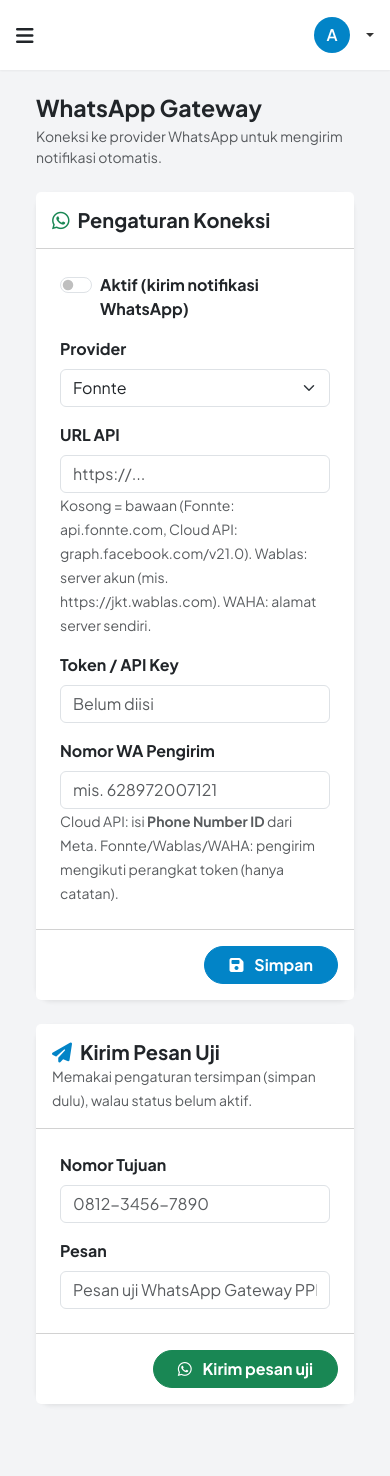
After one commit to rhd4199/ppid_empatlawang_demo, a Laravel app: page /admin/whatsapp-gateway in a window 390 px wide. The commit adds this page. Run offline with Laravel 12, Linux system fonts and the light colour scheme; a user stored in the database is signed in; data comes from the database, SQL or seed files in the repository.

Commit message:
Admin WhatsApp Gateway: connection settings, encrypted token, test message
App\Support\WhatsAppGateway::send($phone, $text) supports Fonnte, Wablas,
WhatsApp Cloud API and WAHA; settings stored in ppid_settings (wa_*).

Co-Authored-By: LarikaAI <agent@larika.id>

```diff
--- /dev/null
+++ b/app/Http/Controllers/Admin/WhatsAppGatewayController.php
@@ -0,0 +1,51 @@
+<?php
+
+namespace App\Http\Controllers\Admin;
+
+use App\Http\Controllers\Controller;
+use App\Support\WhatsAppGateway;
+use Illuminate\Http\Request;
+use Illuminate\Validation\Rule;
+
+class WhatsAppGatewayController extends Controller
+{
+    public function index()
+    {
+        return view('admin.whatsapp.index', ['wa' => WhatsAppGateway::settings()]);
+    }
+
+    public function update(Request $request)
+    {
+        $data = $request->validate([
+            'provider' => ['required', Rule::in(array_keys(WhatsAppGateway::PROVIDERS))],
+            'api_url' => 'nullable|url:http,https|max:500',
+            'token' => 'nullable|string|max:2000',
+            'sender' => 'nullable|string|max:60',
+            'enabled' => 'nullable|boolean',
+            'clear_token' => 'nullable|boolean',
+        ]);
+
+        // Empty token field = keep the stored one; it is never sent back to the browser.
+        $token = $request->boolean('clear_token') ? '' : (trim($data['token'] ?? '') ?: null);
+        WhatsAppGateway::save(['enabled' => $request->boolean('enabled')] + $data, $token);
+
+        return redirect()->route('admin.whatsapp.index')->with('success', 'Pengaturan WhatsApp Gateway disimpan.');
+    }
+
+    public function test(Request $request)
+    {
+        $data = $request->validate([
+            'test_phone' => ['required', 'string', 'max:30', 'regex:/^[0-9+\-\s()]*$/'],
+            'test_message' => 'nullable|string|max:1000',
+        ]);
+
+        $text = trim($data['test_message'] ?? '') ?: 'Pesan uji WhatsApp Gateway PPID Kabupaten Empat Lawang.';
+        $result = WhatsAppGateway::send($data['test_phone'], $text, force: true);
+
+        return redirect()->route('admin.whatsapp.index')
+            ->withInput($request->only('test_phone', 'test_message'))
+            ->with($result['ok'] ? 'success' : 'error', $result['ok']
+                ? 'Pesan uji terkirim ke ' . WhatsAppGateway::normalize($data['test_phone']) . '.'
+                : $result['error']);
+    }
+}
--- /dev/null
+++ b/app/Support/WhatsAppGateway.php
@@ -0,0 +1,138 @@
+<?php
+
+namespace App\Support;
+
+use App\Models\PpidSetting;
+use Illuminate\Contracts\Encryption\DecryptException;
+use Illuminate\Support\Facades\Crypt;
+use Illuminate\Support\Facades\Http;
+use Throwable;
+
+/**
+ * Sends WhatsApp text messages through the provider set in Admin → WhatsApp Gateway.
+ * Settings live in ppid_settings (keys wa_*); the token is stored encrypted and never shown again.
+ */
+class WhatsAppGateway
+{
+    public const PROVIDERS = [
+        'fonnte' => 'Fonnte',
+        'wablas' => 'Wablas',
+        'cloud' => 'WhatsApp Cloud API (Meta)',
+        'waha' => 'WAHA (server sendiri)',
+    ];
+
+    /** Used when the API URL field is empty. Wablas/WAHA have no fixed host. */
+    public const DEFAULT_URLS = [
+        'fonnte' => 'https://api.fonnte.com',
+        'cloud' => 'https://graph.facebook.com/v21.0',
+    ];
+
+    private const KEYS = ['wa_enabled', 'wa_provider', 'wa_api_url', 'wa_token', 'wa_sender'];
+
+    public static function settings(): array
+    {
+        $v = PpidSetting::whereIn('key', self::KEYS)->pluck('value', 'key');
+
+        return [
+            'enabled' => ($v['wa_enabled'] ?? '0') === '1',
+            'provider' => $v['wa_provider'] ?? 'fonnte',
+            'api_url' => $v['wa_api_url'] ?? '',
+            'sender' => $v['wa_sender'] ?? '',
+            'has_token' => ($v['wa_token'] ?? '') !== '',
+        ];
+    }
+
+    /** $token null = keep the stored one, '' = remove it. */
+    public static function save(array $data, ?string $token): void
+    {
+        $values = [
+            'wa_enabled' => !empty($data['enabled']) ? '1' : '0',
+            'wa_provider' => $data['provider'],
+            'wa_api_url' => rtrim(trim($data['api_url'] ?? ''), '/'),
+            'wa_sender' => trim($data['sender'] ?? ''),
+        ];
+        if ($token !== null) {
+            $values['wa_token'] = $token === '' ? '' : Crypt::encryptString($token);
+        }
+        foreach ($values as $key => $value) {
+            PpidSetting::updateOrCreate(['key' => $key], ['value' => $value, 'description' => 'WhatsApp Gateway']);
+        }
+    }
+
+    /** "0812-3456 789" / "+62812…" → "62812…"; '' when too short. */
+    public static function normalize(?string $phone): string
+    {
+        $digits = preg_replace('/\D/', '', (string) $phone);
+        if (str_starts_with($digits, '0')) {
+            $digits = '62' . substr($digits, 1);
+        }
+
+        return strlen($digits) >= 9 ? $digits : '';
+    }
+
+    /**
+     * Never throws, so a failing provider cannot break the caller's request.
+     * $force sends even when the gateway is switched off (admin test button).
+     *
+     * @return array{ok: bool, error: ?string}
+     */
+    public static function send(?string $phone, string $text, bool $force = false): array
+    {
+        $s = self::settings();
+        $to = self::normalize($phone);
+        $token = self::token();
+        $base = $s['api_url'] !== '' ? $s['api_url'] : (self::DEFAULT_URLS[$s['provider']] ?? '');
+
+        $error = match (true) {
+            !$s['enabled'] && !$force => 'WhatsApp Gateway tidak aktif.',
+            !isset(self::PROVIDERS[$s['provider']]) => 'Provider tidak dikenal.',
+            $to === '' => 'Nomor WhatsApp tujuan tidak valid.',
+            $token === '' => 'Token/API key belum diisi.',
+            $base === '' => 'URL API belum diisi.',
+            $s['provider'] === 'cloud' && $s['sender'] === '' => 'Phone Number ID (pengirim) belum diisi.',
+            default => null,
+        };
+        if ($error) {
+            return ['ok' => false, 'error' => $error];
+        }
+
+        try {
+            $http = Http::timeout(15)->acceptJson();
+            $res = match ($s['provider']) {
+                'fonnte' => $http->withHeaders(['Authorization' => $token])->asForm()
+                    ->post("$base/send", ['target' => $to, 'message' => $text, 'countryCode' => '62']),
+                'wablas' => $http->withHeaders(['Authorization' => $token])->asForm()
+                    ->post("$base/api/send-message", ['phone' => $to, 'message' => $text]),
+                'cloud' => $http->withToken($token)->post("$base/{$s['sender']}/messages", [
+                    'messaging_product' => 'whatsapp', 'to' => $to, 'type' => 'text', 'text' => ['body' => $text],
+                ]),
+                'waha' => $http->withHeaders(['X-Api-Key' => $token])->post("$base/api/sendText", [
+                    'session' => 'default', 'chatId' => "$to@c.us", 'text' => $text,
+                ]),
+            };
+        } catch (Throwable $e) {
+            return ['ok' => false, 'error' => 'Gagal menghubungi provider: ' . $e->getMessage()];
+        }
+
+        // Fonnte/Wablas answer HTTP 200 with {"status": false, "reason"/"message": ...} on failure.
+        if ($res->successful() && $res->json('status') !== false) {
+            return ['ok' => true, 'error' => null];
+        }
+        $reason = $res->json('reason') ?? $res->json('error.message') ?? $res->json('message') ?? 'HTTP ' . $res->status();
+
+        return ['ok' => false, 'error' => 'Provider menolak: ' . (is_string($reason) ? $reason : json_encode($reason))];
+    }
+
+    private static function token(): string
+    {
+        $raw = PpidSetting::where('key', 'wa_token')->value('value') ?? '';
+        if ($raw === '') {
+            return '';
+        }
+        try {
+            return Crypt::decryptString($raw);
+        } catch (DecryptException) {
+            return ''; // APP_KEY changed → admin must re-enter the token
+        }
+    }
+}
--- a/app/helpers.php
+++ b/app/helpers.php
@@ -102,12 +102,9 @@ if (! function_exists('wa_link')) {
     /** "0812-3456 789" / "+62812…" → https://wa.me/62812…; null when no usable number. */
     function wa_link(?string $number): ?string
     {
-        $digits = preg_replace('/\D/', '', (string) $number);
-        if (str_starts_with($digits, '0')) {
-            $digits = '62' . substr($digits, 1);
-        }
+        $digits = App\Support\WhatsAppGateway::normalize($number);
 
-        return strlen($digits) >= 9 ? 'https://wa.me/' . $digits : null;
+        return $digits !== '' ? 'https://wa.me/' . $digits : null;
     }
 }
 
--- /dev/null
+++ b/resources/views/admin/whatsapp/index.blade.php
@@ -0,0 +1,97 @@
+@extends('layouts.admin')
+
+@section('title', 'WhatsApp Gateway')
+
+@section('content')
+<div class="container-fluid pb-5">
+    <div class="mb-4">
+        <h1 class="h3 mb-1 text-gray-800 fw-bold">WhatsApp Gateway</h1>
+        <p class="text-muted small mb-0">Koneksi ke provider WhatsApp untuk mengirim notifikasi otomatis.</p>
+    </div>
+
+    @foreach (['success' => 'success', 'error' => 'danger'] as $key => $class)
+        @if (session($key))
+            <div class="alert alert-{{ $class }} border-0 shadow-sm">{{ session($key) }}</div>
+        @endif
+    @endforeach
+    @if ($errors->any())
+        <div class="alert alert-danger border-0 shadow-sm">
+            <ul class="mb-0 small">@foreach ($errors->all() as $error)<li>{{ $error }}</li>@endforeach</ul>
+        </div>
+    @endif
+
+    <div class="card border-0 shadow-sm rounded-4 mb-4">
+        <div class="card-header bg-white py-3">
+            <h5 class="mb-0 fw-bold"><i class="fab fa-whatsapp me-2 text-success"></i>Pengaturan Koneksi</h5>
+        </div>
+        <form action="{{ route('admin.whatsapp.update') }}" method="POST">
+            @csrf
+            @method('PUT')
+            <div class="card-body p-4">
+                <div class="form-check form-switch mb-3">
+                    <input class="form-check-input" type="checkbox" role="switch" id="waEnabled" name="enabled" value="1" {{ old('enabled', $wa['enabled']) ? 'checked' : '' }}>
+                    <label class="form-check-label fw-bold" for="waEnabled">Aktif (kirim notifikasi WhatsApp)</label>
+                </div>
+                <div class="row g-3">
+                    <div class="col-md-4">
+                        <label class="form-label fw-bold">Provider</label>
+                        <select name="provider" class="form-select">
+                            @foreach (App\Support\WhatsAppGateway::PROVIDERS as $value => $label)
+                                <option value="{{ $value }}" {{ old('provider', $wa['provider']) === $value ? 'selected' : '' }}>{{ $label }}</option>
+                            @endforeach
+                        </select>
+                    </div>
+                    <div class="col-md-8">
+                        <label class="form-label fw-bold">URL API</label>
+                        <input type="url" name="api_url" class="form-control" value="{{ old('api_url', $wa['api_url']) }}" placeholder="https://...">
+                        <small class="text-muted">Kosong = bawaan (Fonnte: api.fonnte.com, Cloud API: graph.facebook.com/v21.0). Wablas: server akun (mis. https://jkt.wablas.com). WAHA: alamat server sendiri.</small>
+                    </div>
+                    <div class="col-md-6">
+                        <label class="form-label fw-bold">Token / API Key</label>
+                        {{-- The stored token is never printed back. --}}
+                        <input type="password" name="token" class="form-control" autocomplete="new-password"
+                               placeholder="{{ $wa['has_token'] ? '•••••••• (tersimpan — kosongkan bila tidak diganti)' : 'Belum diisi' }}">
+                        @if ($wa['has_token'])
+                            <div class="form-check mt-1">
+                                <input class="form-check-input" type="checkbox" name="clear_token" value="1" id="clearToken">
+                                <label class="form-check-label small" for="clearToken">Hapus token tersimpan</label>
+                            </div>
+                        @endif
+                    </div>
+                    <div class="col-md-6">
+                        <label class="form-label fw-bold">Nomor WA Pengirim</label>
+                        <input type="text" name="sender" class="form-control" value="{{ old('sender', $wa['sender']) }}" placeholder="mis. 628972007121">
+                        <small class="text-muted">Cloud API: isi <strong>Phone Number ID</strong> dari Meta. Fonnte/Wablas/WAHA: pengirim mengikuti perangkat token (hanya catatan).</small>
+                    </div>
+                </div>
+            </div>
+            <div class="card-footer bg-white text-end p-3">
+                <button type="submit" class="btn btn-primary rounded-pill px-4 fw-bold"><i class="fas fa-save me-2"></i> Simpan</button>
+            </div>
+        </form>
+    </div>
+
+    <div class="card border-0 shadow-sm rounded-4">
+        <div class="card-header bg-white py-3">
+            <h5 class="mb-0 fw-bold"><i class="fas fa-paper-plane me-2 text-primary"></i>Kirim Pesan Uji</h5>
+            <small class="text-muted">Memakai pengaturan tersimpan (simpan dulu), walau status belum aktif.</small>
+        </div>
+        <form action="{{ route('admin.whatsapp.test') }}" method="POST">
+            @csrf
+            <div class="card-body p-4 row g-3">
+                <div class="col-md-4">
+                    <label class="form-label fw-bold">Nomor Tujuan</label>
+                    <input type="text" name="test_phone" class="form-control" value="{{ old('test_phone') }}" placeholder="0812-3456-7890" required>
+                </div>
+                <div class="col-md-8">
+                    <label class="form-label fw-bold">Pesan</label>
+                    <input type="text" name="test_message" class="form-control" value="{{ old('test_message') }}" placeholder="Pesan uji WhatsApp Gateway PPID Kabupaten Empat Lawang.">
+                </div>
+            </div>
+            <div class="card-footer bg-white text-end p-3">
+                <button type="submit" class="btn btn-success rounded-pill px-4 fw-bold"><i class="fab fa-whatsapp me-2"></i> Kirim pesan uji</button>
+            </div>
+        </form>
+    </div>
+</div>
+@endsection
--- a/resources/views/layouts/admin.blade.php
+++ b/resources/views/layouts/admin.blade.php
@@ -324,6 +324,9 @@
             <a href="{{ route('admin.contact-settings.index') }}" class="menu-item {{ request()->routeIs('admin.contact-settings.*') ? 'active' : '' }}">
                 <i class="fas fa-cogs"></i> Kontak & Alamat
             </a>
+            <a href="{{ route('admin.whatsapp.index') }}" class="menu-item {{ request()->routeIs('admin.whatsapp.*') ? 'active' : '' }}">
+                <i class="fab fa-whatsapp"></i> WhatsApp Gateway
+            </a>
 
             <div class="menu-header">Website</div>
             <a href="{{ url('/') }}" class="menu-item">
--- a/routes/web.php
+++ b/routes/web.php
@@ -129,6 +129,11 @@ Route::middleware(['auth'])->prefix('admin')->name('admin.')->group(function ()
     Route::put('/pengaturan-kontak/asisten', [App\Http\Controllers\Admin\ContactSettingController::class, 'updateAssistant'])->name('contact-settings.update-assistant');
     Route::put('/pengaturan-kontak/statistik', [App\Http\Controllers\Admin\ContactSettingController::class, 'updateStats'])->name('contact-settings.update-stats');
 
+    // WhatsApp Gateway
+    Route::get('/whatsapp-gateway', [App\Http\Controllers\Admin\WhatsAppGatewayController::class, 'index'])->name('whatsapp.index');
+    Route::put('/whatsapp-gateway', [App\Http\Controllers\Admin\WhatsAppGatewayController::class, 'update'])->name('whatsapp.update');
+    Route::post('/whatsapp-gateway/uji', [App\Http\Controllers\Admin\WhatsAppGatewayController::class, 'test'])->name('whatsapp.test');
+
     // Account Settings
     Route::get('/akun', [App\Http\Controllers\Admin\AccountController::class, 'index'])->name('account.index');
     Route::put('/akun', [App\Http\Controllers\Admin\AccountController::class, 'update'])->name('account.update');
```
Also changed, not shown: tests/Feature/WhatsAppGatewayTest.php (added, +86 -0 lines).
